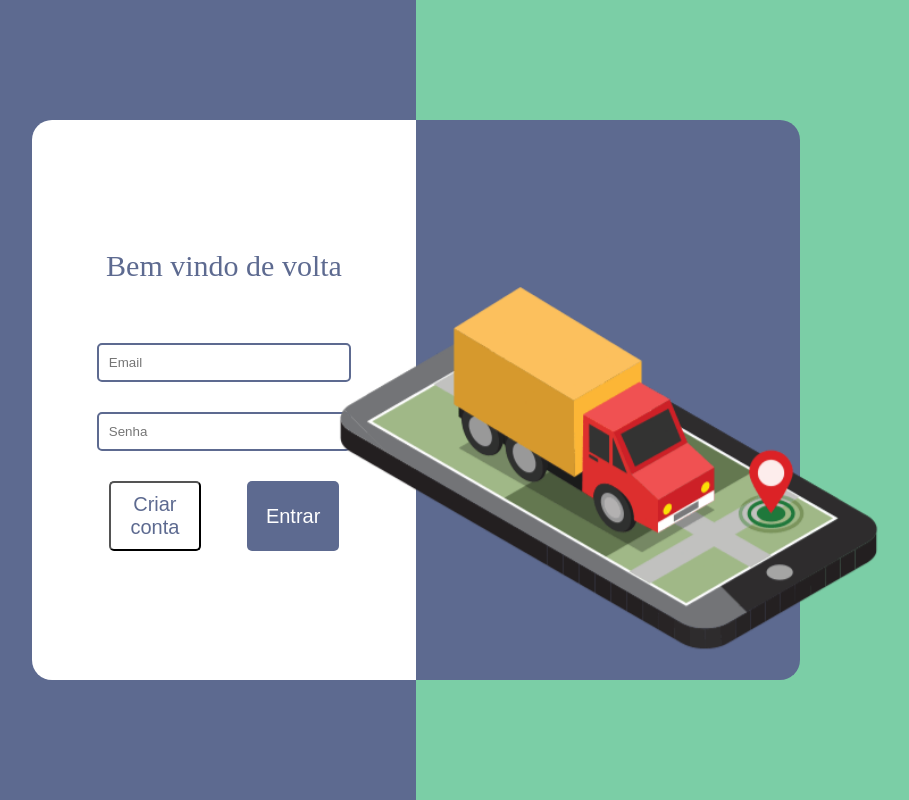
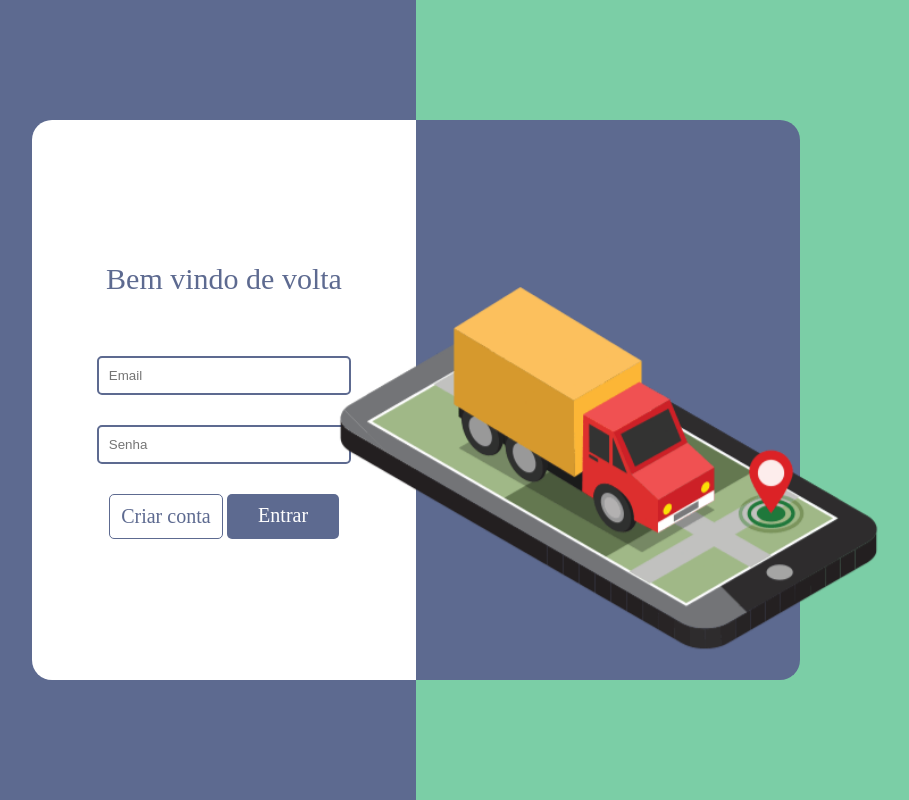
Before and after one commit to LuizGustavoSena/Where-is-it, a React (Vite) app: page / in a window 1280 px wide. Shown: the whole page, without its empty margins (224-1133 px from the left). Built offline with nearby package versions, Linux system fonts and the light colour scheme.

Commit message:
feat: create route

```diff
--- a/package.json
+++ b/package.json
@@ -13,7 +13,8 @@
   "dependencies": {
     "axios": "1.4.0",
     "react": "18.2.0",
-    "react-dom": "18.2.0"
+    "react-dom": "18.2.0",
+    "react-router-dom": "^6.20.1"
   },
   "devDependencies": {
     "@testing-library/cypress": "9.0.0",
--- /dev/null
+++ b/src/main/factories/pages/create-account-factory.tsx
@@ -0,0 +1,10 @@
+import CreateAccount from "@/presentation/pages/create-account";
+import { memo } from "react";
+
+const MakeCreateAccount: React.FC = () => {
+    return (
+        <CreateAccount />
+    );
+}
+
+export default memo(MakeCreateAccount);
--- a/src/main/index.tsx
+++ b/src/main/index.tsx
@@ -1,7 +1,7 @@
-import MakeLogin from '@/main/factories/pages/login-factory';
 import ReactDOM from 'react-dom/client';
+import MakeRoutes from './routes/route';
 
 ReactDOM.createRoot(document.getElementById('main') as HTMLElement)
   .render(
-    <MakeLogin />
+    <MakeRoutes />
   )
--- /dev/null
+++ b/src/main/routes/route.tsx
@@ -0,0 +1,16 @@
+import MakeCreateAccount from '@/main/factories/pages/create-account-factory';
+import MakeLogin from '@/main/factories/pages/login-factory';
+import { BrowserRouter, Route, Routes } from 'react-router-dom';
+
+const MakeRoutes: React.FC = () => {
+    return (
+        <BrowserRouter>
+            <Routes>
+                <Route path="/" element={<MakeLogin />} />
+                <Route path="/createAccount" element={<MakeCreateAccount />} />
+            </Routes>
+        </BrowserRouter>
+    )
+}
+
+export default MakeRoutes;
--- /dev/null
+++ b/src/presentation/pages/create-account/index.tsx
@@ -0,0 +1,7 @@
+const CreateAccount: React.FC = () => {
+    return (
+        <div> Hello Create Account</div>
+    )
+}
+
+export default CreateAccount;
--- a/src/presentation/pages/login/index.module.css
+++ b/src/presentation/pages/login/index.module.css
@@ -57,7 +57,7 @@
                 width: 60%;
 
                 .createAccount,
-                .Login {
+                .login {
                     width: 40%;
                     cursor: pointer;
                     border-radius: 5px;
@@ -68,10 +68,15 @@
                 .createAccount {
                     background: transparent;
                     color: var(--primary-color);
+                    text-decoration: none;
+                    border: 1px solid var(--primary-color);
+                    text-align: center;
                 }
 
-                .Login {
+                .login {
                     width: 40%;
+                    text-decoration: none;
+                    text-align: center;
                     background-color: var(--primary-color);
                     color: white;
                     border: none;
--- a/src/presentation/pages/login/index.tsx
+++ b/src/presentation/pages/login/index.tsx
@@ -1,5 +1,6 @@
 import Truck from '@/presentation/assets/images/TruckMobile.png';
 import React, { memo } from "react";
+import { Link } from 'react-router-dom';
 import style from './index.module.css';
 
 const Login: React.FC = () => {
@@ -16,11 +17,13 @@ const Login: React.FC = () => {
                     </div>
 
                     <div className={style.buttons}>
-                        <button className={style.createAccount}>Criar conta</button>
+                        <Link to="createAccount" className={style.createAccount}>
+                            Criar conta
+                        </Link>
 
-                        <button className={style.Login}>
+                        <Link to="/" className={style.login}>
                             Entrar
-                        </button>
+                        </Link>
                     </div>
                 </div>
                 <div className={style.rightMenu}>
```
